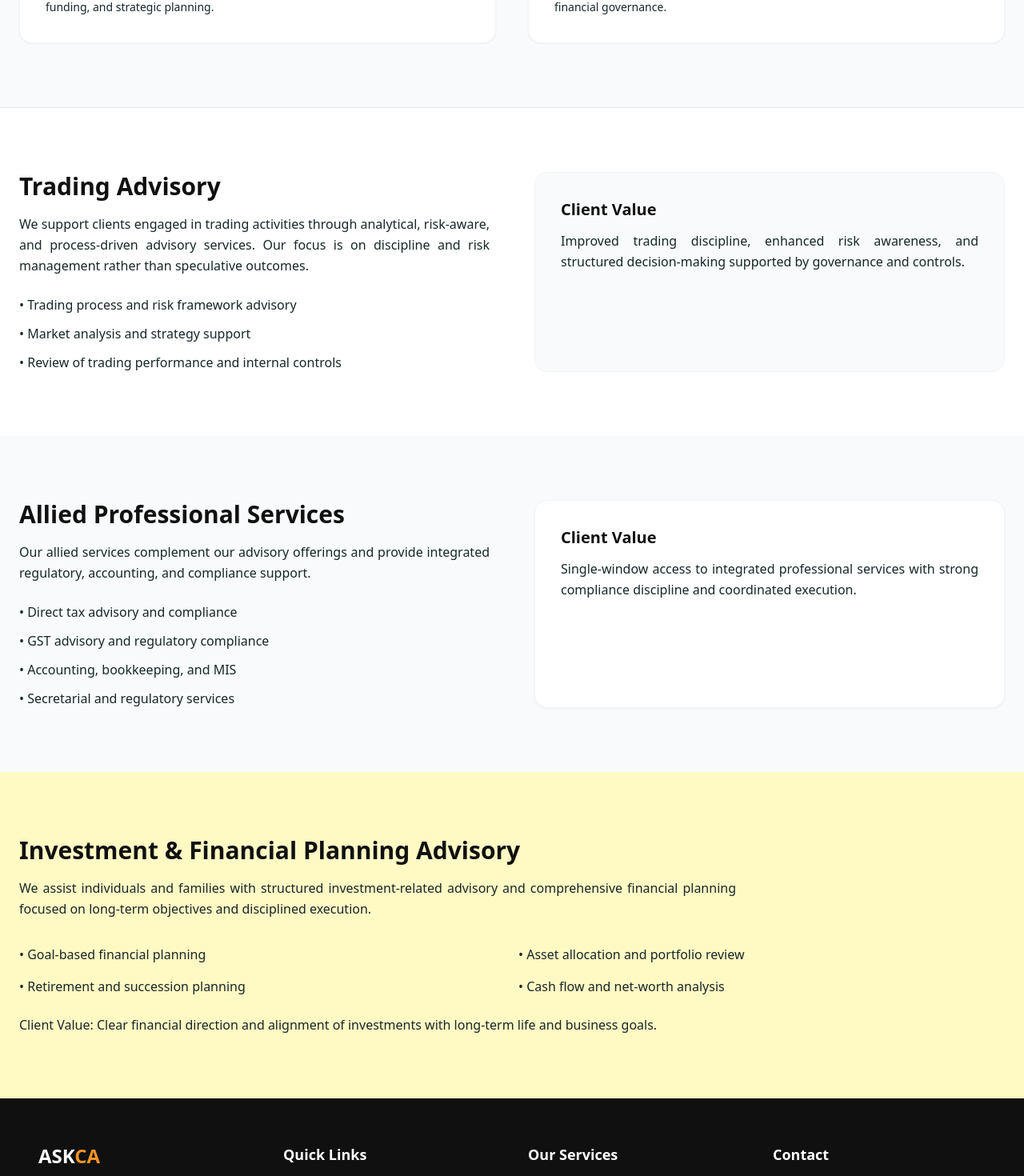
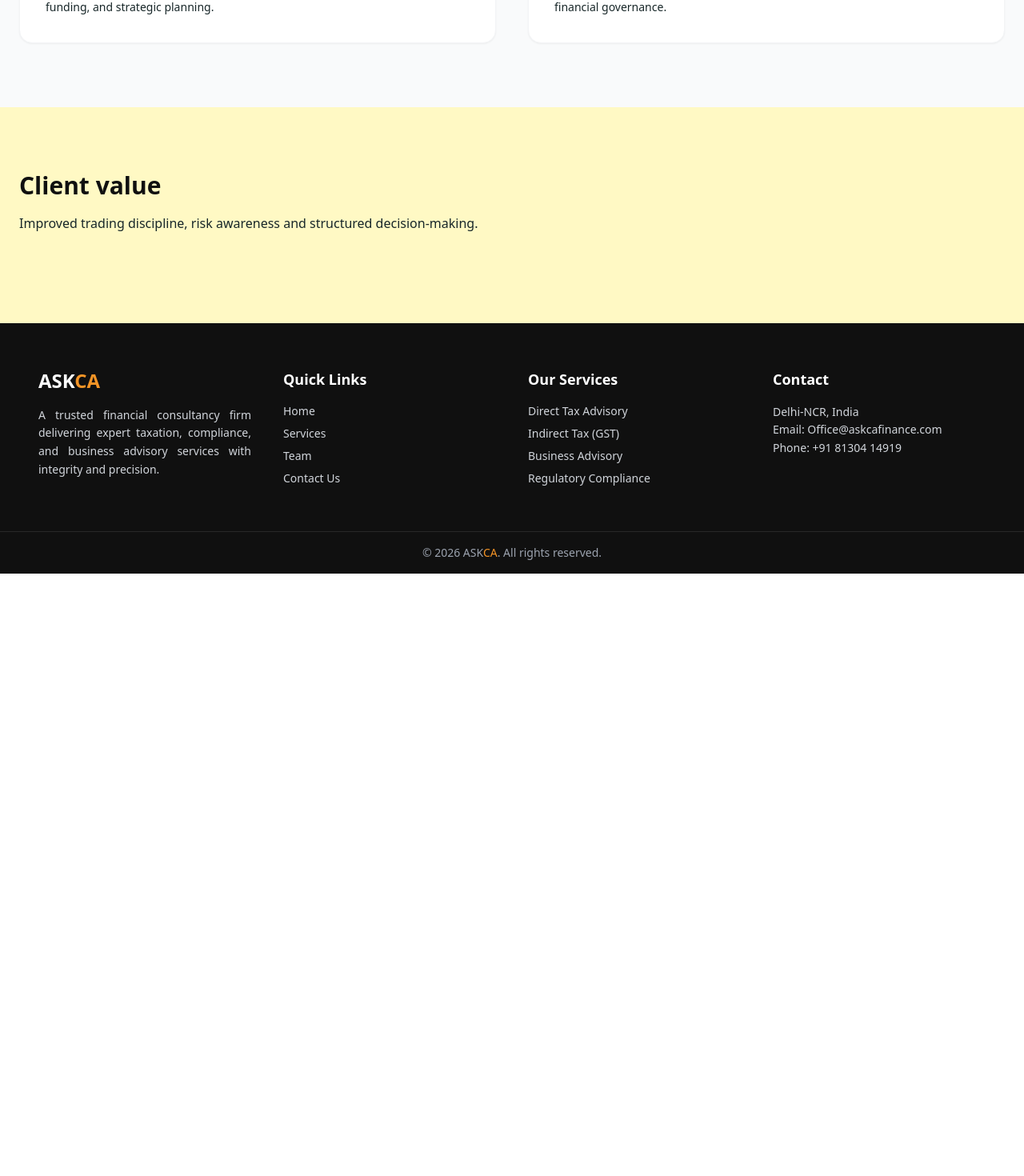
Before and after one commit to Peehu1308/Askca_website, a React (Vite) app: page /coporate in a window 1280 px wide. Shown: the part 840-2310 px from the top of the page at 80% size. After the commit the page ends 1557 px from the top, so only its background shows below. Built offline with nearby package versions, Linux system fonts and the light colour scheme.

Commit message:
Update Coporate.jsx

```diff
--- a/src/mini_screens/Coporate.jsx
+++ b/src/mini_screens/Coporate.jsx
@@ -69,88 +69,20 @@ const CorporateFinance = () => {
         </div>
       </section>
 
-      {/* TRADING ADVISORY */}
-      <section className="bg-white border-t border-gray-200">
-        <div className="max-w-7xl mx-auto px-6 py-20 grid md:grid-cols-2 gap-14">
-          <div>
-            <h2 className="text-3xl font-semibold mb-4">
-              Trading Advisory
-            </h2>
-            <p className="text-[#182729] leading-relaxed mb-6">
-              We support clients engaged in trading activities through analytical,
-              risk-aware, and process-driven advisory services. Our focus is on
-              discipline and risk management rather than speculative outcomes.
-            </p>
 
-            <ul className="space-y-3 text-[#182729]">
-              <li>• Trading process and risk framework advisory</li>
-              <li>• Market analysis and strategy support</li>
-              <li>• Review of trading performance and internal controls</li>
-            </ul>
-          </div>
 
-          <div className="bg-[#F9FAFB] border border-gray-100 rounded-2xl p-8">
-            <h4 className="text-xl font-semibold mb-3">Client Value</h4>
-            <p className="text-[#182729] leading-relaxed">
-              Improved trading discipline, enhanced risk awareness, and
-              structured decision-making supported by governance and controls.
-            </p>
-          </div>
-        </div>
-      </section>
 
-      {/* ALLIED SERVICES */}
-      <section className="max-w-7xl mx-auto px-6 py-20 grid md:grid-cols-2 gap-14">
-        <div>
-          <h2 className="text-3xl font-semibold mb-4">
-            Allied Professional Services
-          </h2>
-          <p className="text-[#182729] leading-relaxed mb-6">
-            Our allied services complement our advisory offerings and provide
-            integrated regulatory, accounting, and compliance support.
-          </p>
-
-          <ul className="space-y-3 text-[#182729]">
-            <li>• Direct tax advisory and compliance</li>
-            <li>• GST advisory and regulatory compliance</li>
-            <li>• Accounting, bookkeeping, and MIS</li>
-            <li>• Secretarial and regulatory services</li>
-          </ul>
-        </div>
-
-        <div className="bg-white border border-gray-100 rounded-2xl p-8 shadow-sm">
-          <h4 className="text-xl font-semibold mb-3">Client Value</h4>
-          <p className="text-[#182729] leading-relaxed">
-            Single-window access to integrated professional services with strong
-            compliance discipline and coordinated execution.
-          </p>
-        </div>
-      </section>
-
-      {/* INVESTMENT ADVISORY */}
       <section className="bg-[#FFF9C4]">
         <div className="max-w-7xl mx-auto px-6 py-20">
           <h2 className="text-3xl font-semibold mb-4">
-            Investment & Financial Planning Advisory
+            Client value
           </h2>
 
           <p className="text-[#182729] leading-relaxed mb-8 max-w-4xl">
-            We assist individuals and families with structured investment-related
-            advisory and comprehensive financial planning focused on long-term
-            objectives and disciplined execution.
+            Improved trading discipline, risk awareness and structured decision-making.
           </p>
 
-          <div className="grid md:grid-cols-2 gap-4 text-[#182729] mb-6">
-            <p>• Goal-based financial planning</p>
-            <p>• Asset allocation and portfolio review</p>
-            <p>• Retirement and succession planning</p>
-            <p>• Cash flow and net-worth analysis</p>
-          </div>
 
-          <p className="text-[#182729] font-medium">
-            Client Value: Clear financial direction and alignment of investments
-            with long-term life and business goals.
-          </p>
         </div>
       </section>
 
```
